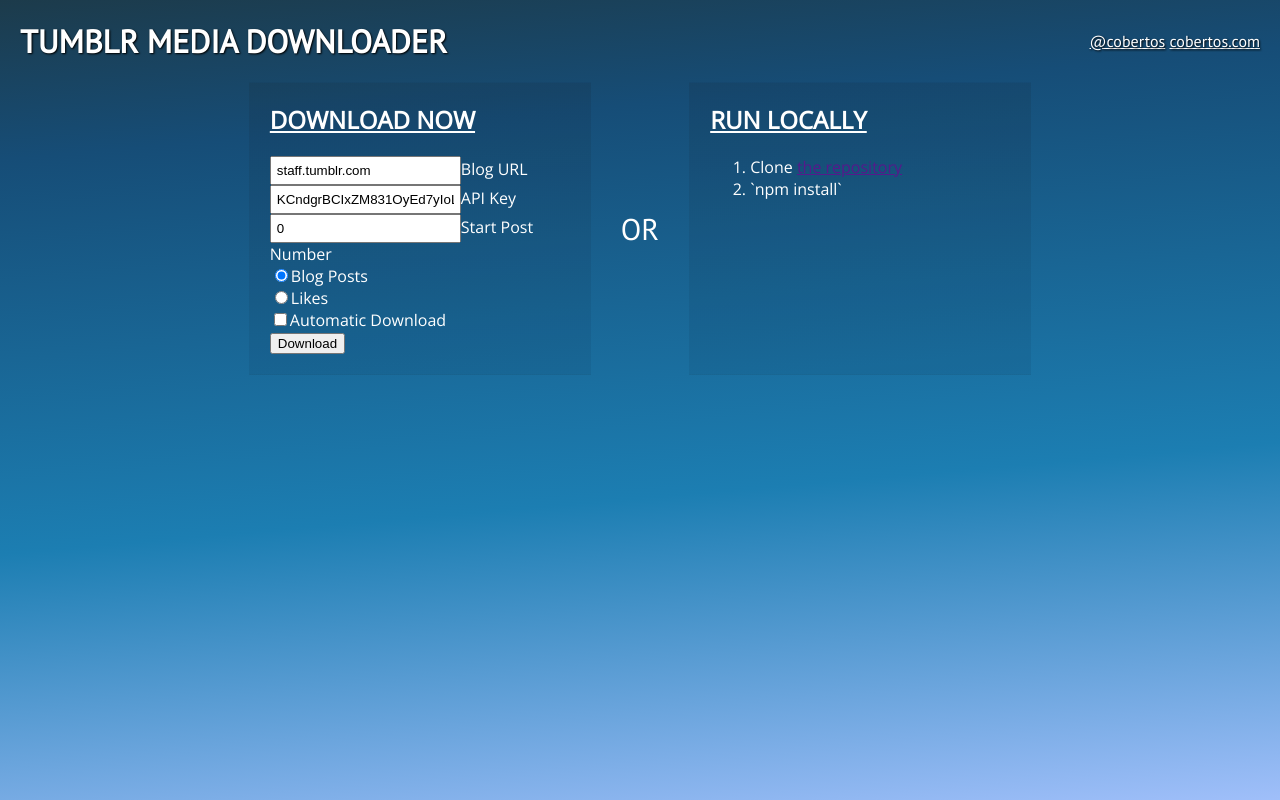
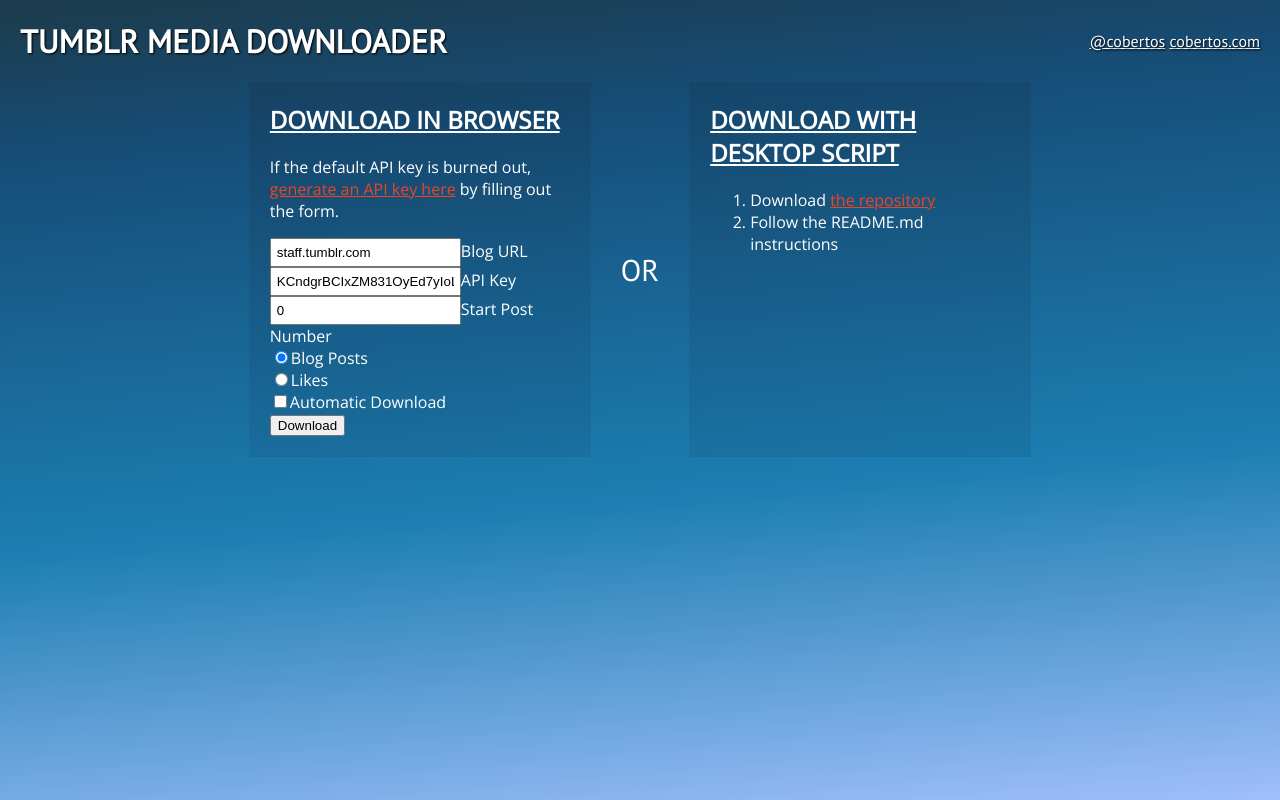
Before and after one commit to Cobertos/tumblr-media-downloader, a website: page index.html in a window 1280 px wide. Shown: the top 800 px of the page. Drawn offline with nearby package versions, Linux system fonts and the light colour scheme.

Commit message:
Updated docs and styles

```diff
--- a/index.html
+++ b/index.html
@@ -23,17 +23,18 @@
       <div class="methods">
         <div class="two-methods">
           <div class="method">
-            <h2>DOWNLOAD NOW</h2>
+            <h2>DOWNLOAD IN BROWSER</h2>
+            <p>If the default API key is burned out, <a href="https://www.tumblr.com/oauth/apps" target="_blank">generate an API key here</a> by filling out the form.</p>
             <media-downloader-form />
           </div>
           <div class="or">
             OR
           </div>
           <div class="method">
-            <h2>RUN LOCALLY</h2>
+            <h2>DOWNLOAD WITH DESKTOP SCRIPT</h2>
             <ol>
-              <li>Clone <a href="">the repository</a></li>
-              <li>`npm install`</li>
+              <li>Download <a href="https://github.com/Cobertos/tumblr-media-downloader" target="_blank">the repository</a></li>
+              <li>Follow the README.md instructions</li>
             </ol>
           </div>
         </div>
--- a/src/main.scss
+++ b/src/main.scss
@@ -28,6 +28,9 @@
 }
 h2 {
   padding-top: 0;
+}
+a {
+  color: #EE4422;
 }
 
 .bg {
```
Also changed, not shown: README.md, dist/css/main.css.
